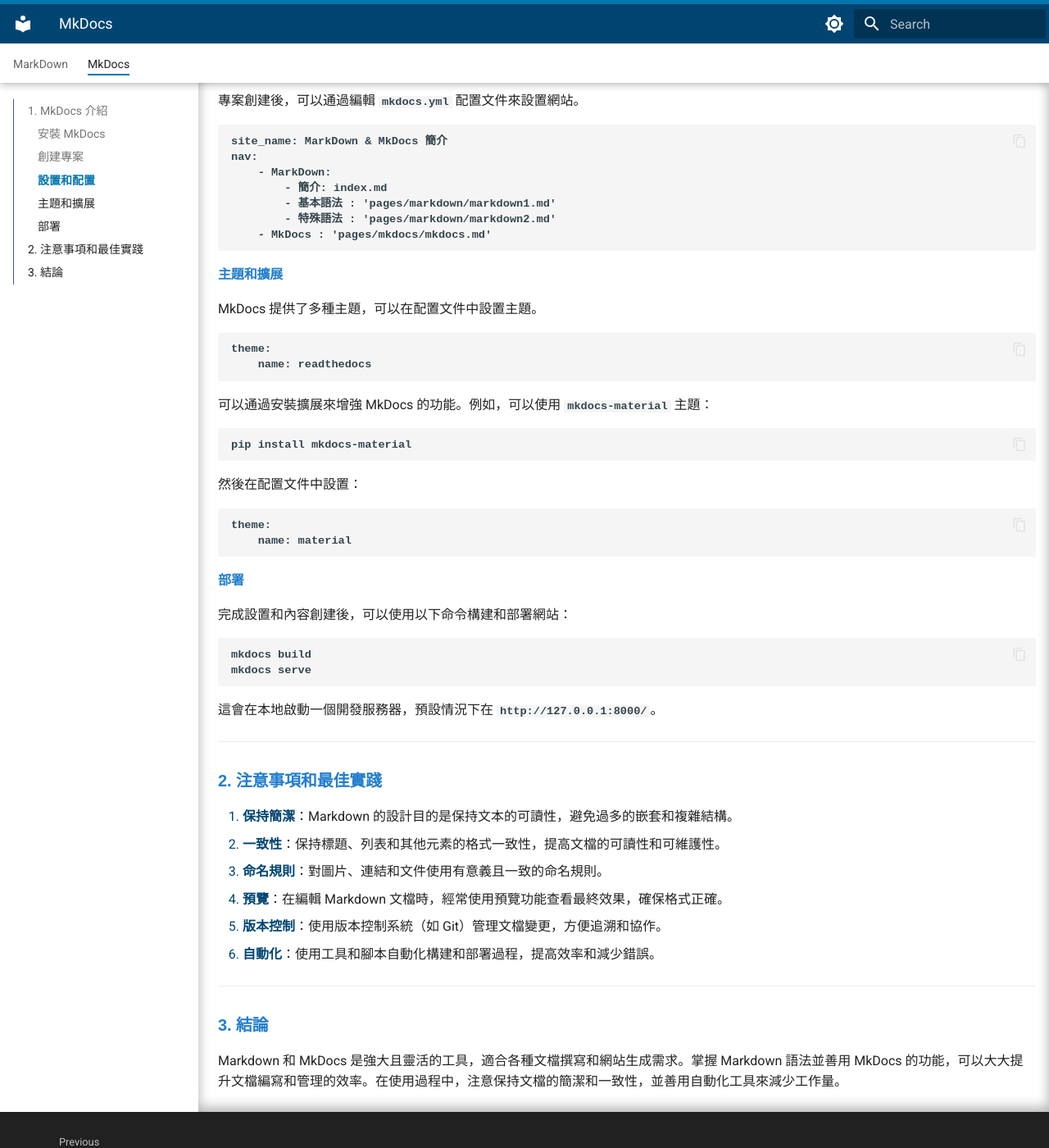
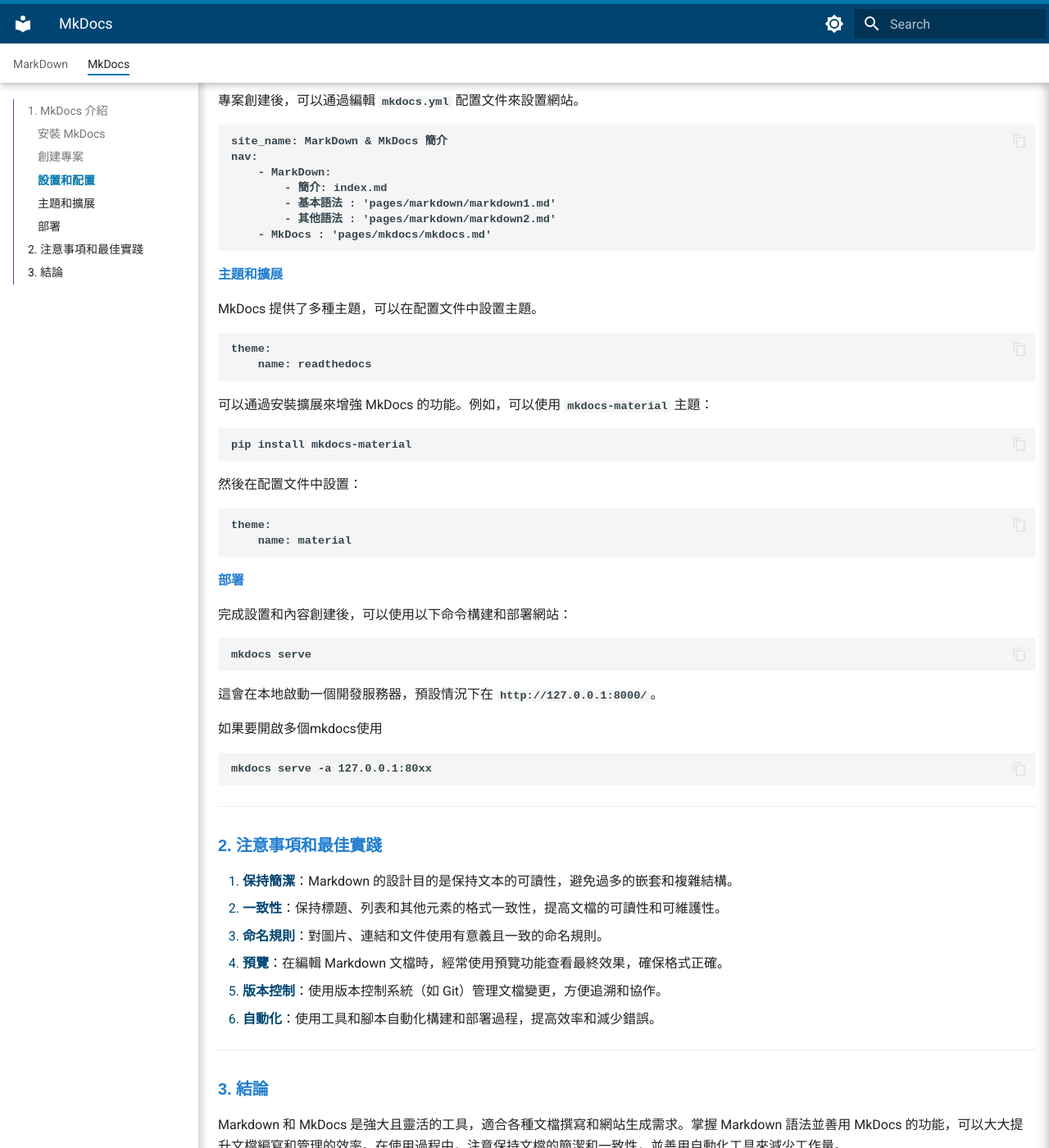
Before and after one commit to zoxul/zoxul.github.io, an MkDocs documentation site: the page built from docs/pages/mkdocs/mkdocs.md, in a window 1280 px wide and 1400 px high, scrolled down 519 px. Shown: the whole window at 82% size. Built offline with MkDocs 1.6.1 and Material for MkDocs 9.7.7, drawn with Linux system fonts in a browser that asks for light colours; a style sheet for code colours, icons or effects is not loaded; part of the change alters nothing that is shown.

Commit message:
報告v0.3

````diff
--- a/.gitlab-ci.yml
+++ b/.gitlab-ci.yml
@@ -18,10 +18,6 @@ deploy_job:
     - ls
     - unzip $(pwd)/chromedriver-linux64.zip  # 解壓縮 ChromeDriver 到當前目錄
     - export PATH=$PATH:$PWD  # 將當前目錄添加到 PATH
-
-
-
-
 
   script:
     - pip install mkdocs
--- a/docs/pages/markdown/markdown1.md
+++ b/docs/pages/markdown/markdown1.md
@@ -67,16 +67,16 @@ Markdown 使用 `#` 來表示標題。使用的 `#` 越多，標題層級越低
 Markdown 提供了斜體和粗體兩種強調方式。{==因為我們文件並沒有使用斜體，所以有調整css將斜體改成雙框線==}
 
 ```markdown
+**粗體** 或 __粗體__
+
 *雙框線* 或 _雙框線_
-
-**粗體** 或 __粗體__
 
 ***粗雙框線*** 或 ___粗雙框線___
 ```
 
+**粗體** 或 __粗體__
+
 *雙框線* 或 _雙框線_
-
-**粗體** 或 __粗體__
 
 ***粗雙框線*** 或 ___粗雙框線___
 
@@ -167,37 +167,34 @@ Markdown 使用方括號加括號內的 URL 來創建連結。
 ![本地圖片](images\free-markdown-1-457956.webp)
 
 ---
-#### 代碼和程式碼區塊
+#### 程式碼區塊
 
-單行代碼使用反引號 `。
+單行碼區塊使用反引號 `。
 
 ```
-這是一段 `代碼` 範例。
+這是一段 `碼區塊` 範例。
 ```
-這是一段 `代碼` 範例。
+這是一段 `碼區塊` 範例。
 
-多行代碼或程式碼區塊使用三個反引號 ``` 或四個空格。
+程式碼區塊使用三個反引號 ```
 
-```
- ```
- 這是一個程式碼區塊。
- 多行代碼顯示。
- ```
-```
+    ```
+    這是一個程式碼區塊。
+    ```
+或四個空格
 
-    這也是一個程式碼區塊。
-    使用四個空格(Tab)縮進。
-
+    這是使用四個空格的程式碼區塊
 
 可以指定語言來進行語法高亮顯示。
 
+```python
+    ```python
+        def hello_world():
+            print("Hello, World!")
+    ```
+```
 
-```python
- ```python
- def hello_world():
-     print("Hello, World!")
- ```
-```
+
 
 #### 表格
 
--- a/docs/pages/markdown/markdown2.md
+++ b/docs/pages/markdown/markdown2.md
@@ -1,4 +1,122 @@
-# 其他常用
+# 其他語法
+
+### 文字上色方式
+
+
+{{ read_csv(('table/extra.csv' ) ) }}
+
+
+
+!!! warning
+    為使用雙框，此文檔不能使用斜體
+
+
+
+### 警告框
+
+用法
+
+```
+
+!!! warning
+    為使用雙框，此文檔不能使用斜體
+
+```
+
+???+note
+    以`???`開頭可以將區塊變成可折疊
+    ```
+    ??? note
+        可折疊
+    ```
+    ??? note
+        可折疊
+    `???`+預設展開
+    ```
+    ???+ note
+        預設展開
+    ```
+    ???+ note
+        預設展開
+!!! warning
+    內文需要縮排
+!!! abstract "增加標題方式"
+    ```
+    !!! abstract "增加標題方式"
+    ```
+    如果不想顯示標題可以使用空字串即可
+    ```
+    !!! abstract ""
+        不要標題
+    ```
+    !!! abstract ""
+        不要標題
+
+
+??? info "其他提示框"
+    !!! tip
+    !!! success
+    !!! question
+    !!! warning
+    !!! failure
+    !!! danger
+    !!! bug
+    !!! example
+    !!! quote
+
+
+
+
+### 選項卡
+
+```
+=== "步驟一"
+    -   內文一
+=== "步驟二"
+    -   內文二
+=== "注意事項 "
+    -   內文需要縮排
+=== "使用時機"
+    -   如果有文件需要寫步驟可使用
+```
+
+**效果**
+
+=== "步驟一"
+    -   內文一
+=== "步驟二"
+    -   內文二
+=== "注意事項 "
+    -   內文需要縮排
+=== "使用時機"
+    -   如果有文件需要寫步驟可使用
+
+---
+
+
+
+
+### checkbox
+
+```
+- [ ] 集保admin
+- [x] 集保主管
+- [x] 集保經辦
+- [ ] 集保理級
+- [ ] 申請單位代號 admin
+- [ ] 申請單位代號主管
+- [ ] 申請單位代號經辦
+
+```
+
+- [ ] 集保admin
+- [x] 集保主管
+- [x] 集保經辦
+- [ ] 集保理級
+- [ ] 申請單位代號 admin
+- [ ] 申請單位代號主管
+- [ ] 申請單位代號經辦
+
 
 ### Mermaid使用方式
 
@@ -9,33 +127,29 @@
 - **status mermaid**
 
 
-```
 
- ```mermaid
 
- stateDiagram
- direction TB
- [*]--> 插入卡片
- 插入卡片 --> 讀取PIN碼: 讀卡
- 插入卡片 --> 退出卡片: 無效的卡片
- 讀取PIN碼 --> 選擇交易項目: 有效的PIN碼
- 讀取PIN碼 --> 退出卡片:無效的PIN碼
- 選擇交易項目 --> 退出卡片: 取消交易
- 選擇交易項目 --> 執行交易: 交易選擇
- 執行交易 --> 選擇交易項目: 其他交易
- 執行交易 --> 退出卡片: 結束交易
- 退出卡片 --> [*]
+        ```mermaid
+        stateDiagram
+        direction TB
+        [*]--> 插入卡片
+        插入卡片 --> 讀取PIN碼: 讀卡
+        插入卡片 --> 退出卡片: 無效的卡片
+        讀取PIN碼 --> 選擇交易項目: 有效的PIN碼
+        讀取PIN碼 --> 退出卡片:無效的PIN碼
+        選擇交易項目 --> 退出卡片: 取消交易
+        選擇交易項目 --> 執行交易: 交易選擇
+        執行交易 --> 選擇交易項目: 其他交易
+        執行交易 --> 退出卡片: 結束交易
+        退出卡片 --> [*]
+        ```
 
- ```
 
-```
 
 ```mermaid
-
 stateDiagram
 direction TB
 [*]--> 插入卡片
-
 插入卡片 --> 讀取PIN碼: 讀卡
 插入卡片 --> 退出卡片: 無效的卡片
 讀取PIN碼 --> 選擇交易項目: 有效的PIN碼
@@ -45,84 +159,7 @@ direction TB
 執行交易 --> 選擇交易項目: 其他交易
 執行交易 --> 退出卡片: 結束交易
 退出卡片 --> [*]
-
 ```
-
-### 選項卡
-
-=== "使用方式 "
-
-    ```
-
-    === "標題"
-
-        內文
-
-    === "標題二"
-
-        內文二
-
-    ```
-
-    **效果**
-
-    === "標題"
-
-        內文
-
-    === "標題二"
-
-        內文二
-
-=== "注意事項 "
-
-    內文需要縮排
-
-
-=== "使用時機"
-
-    如果有文件需要寫步驟可使用
-
-
-![選項卡](images/card.png)
-
-
-
-
-
-
-### checkbox
-
-    ```ts
-    - [ ] 集保admin
-    - [x] 集保主管
-    - [x] 集保經辦
-    - [ ] 集保理級
-    - [ ] 申請單位代號 admin
-    - [ ] 申請單位代號主管
-    - [ ] 申請單位代號經辦
-
-    ```
-
-- [ ] 集保admin
-- [x] 集保主管
-- [x] 集保經辦
-- [ ] 集保理級
-- [ ] 申請單位代號 admin
-- [ ] 申請單位代號主管
-- [ ] 申請單位代號經辦
-
-
-
-
-### 文字上色方式
-
-
-{{ read_csv(('table/extra.csv' ) ) }}
-
-!!! warning
-    為使用雙框，此文檔不能使用斜體
-
 
 
 ### 表格使用方式
@@ -147,33 +184,31 @@ direction TB
 
 `{{` read_csv('table/test.csv') `}}`
 
+---
+
 {{ read_csv('table/test.csv') }}
-
-!!! info "對齊方式"
-    使用colalign=("center","center","center")，{==有多個欄位想設定就填幾個==}<br>
-    **不填寫預設文字靠左數字靠右**
 
 `{{` read_csv(('table/test.csv' ) , colalign=("left","center","right")) `}}`
 
+---
+!!! info inline  "對齊方式"
+    colalign=("left","center","right")
+
+    {==有多個欄位想設定就填幾個==}
+
+    **不填寫預設文字靠左數字靠右**
+
+
+
 {{ read_csv(('table/test.csv' ) , colalign=("left","center","right")) }}
 
+!!! warning inline
+    為了方便製作表格，使用CSV格式。存檔時選擇{==CSV UTF-8(逗號分隔)==} 若不選擇此格式會亂碼
 
-<div class="inline-end-wrapper">
+![](images\csv-utf82.png)
 
 
-    <div class="inline-end-left  admonition note">
-        <p class="admonition-title">!!! note
-            使用這款插件是為了更方便製作表格，建議使用CSV格式。<br>
 
-            存檔時選擇"CSV UTF-8(逗號分隔)" 若不選擇此格式會亂碼<br>
-
-            若亂碼可使用記事本打開後轉存，轉存時選擇編碼方式為{==使用BOM的UTF-8==}
-        </p>
-    </div>
-    <div class="inline-end-left">
-    <img alt="alt text" src="../images/csv-utf8.png">
-    </div>
-</div>
 
 -   **在表格內要換行有兩種方式**
 
@@ -198,13 +233,10 @@ direction TB
     在excel格子內換行的話撰寫易讀性較高，但在MD顯示會較不清楚。**
 
 
-
-
-
 ### 待討論議題Icon:material-chat-question:{ .question}
 
 在想要放置icon的地方使用`:material-chat-question:{ .question}`
 ```
-:material-chat-question:{ .question}
+像這樣:material-chat-question:{ .question}
 ```
 像這樣:material-chat-question:{ .question}
--- a/docs/pages/mkdocs/mkdocs.md
+++ b/docs/pages/mkdocs/mkdocs.md
@@ -32,7 +32,7 @@ nav:
     - MarkDown:
         - 簡介: index.md
         - 基本語法 : 'pages/markdown/markdown1.md'
-        - 特殊語法 : 'pages/markdown/markdown2.md'
+        - 其他語法 : 'pages/markdown/markdown2.md'
     - MkDocs : 'pages/mkdocs/mkdocs.md'
 ```
 
@@ -63,13 +63,15 @@ theme:
 完成設置和內容創建後，可以使用以下命令構建和部署網站：
 
 ```sh
-mkdocs build
 mkdocs serve
 ```
 
 這會在本地啟動一個開發服務器，預設情況下在 `http://127.0.0.1:8000/`。
 
-
+如果要開啟多個mkdocs使用
+```
+mkdocs serve -a 127.0.0.1:80xx
+```
 
 ---
 
--- a/mkdocs.yml
+++ b/mkdocs.yml
@@ -1,10 +1,15 @@
 site_name: MarkDown & MkDocs 簡介
+
+#頁面標題
 nav:
   - MarkDown:
     - 簡介: index.md
     - 基本語法 : 'pages/markdown/markdown1.md'
-    - 特殊語法 : 'pages/markdown/markdown2.md'
+    - 其他語法 : 'pages/markdown/markdown2.md'
   - MkDocs : 'pages/mkdocs/mkdocs.md'
+
+#頁面標題end
+
 
 extra_javascript:
   - script/extra.js
@@ -46,6 +51,7 @@ markdown_extensions:
   - attr_list #擴充html 和 css 到MD元素
   - md_in_html #使用grid卡片
   - admonition #警告框  https://squidfunk.github.io/mkdocs-material/reference/admonitions/
+  - pymdownx.details
   - pymdownx.emoji: #表情符號
       emoji_index: !!python/name:material.extensions.emoji.twemoji
       emoji_generator: !!python/name:material.extensions.emoji.to_svg
````
Also changed, not shown: docs/pages/markdown/images/csv-utf8.png (deleted), docs/pages/markdown/images/csv-utf82.png (added).
